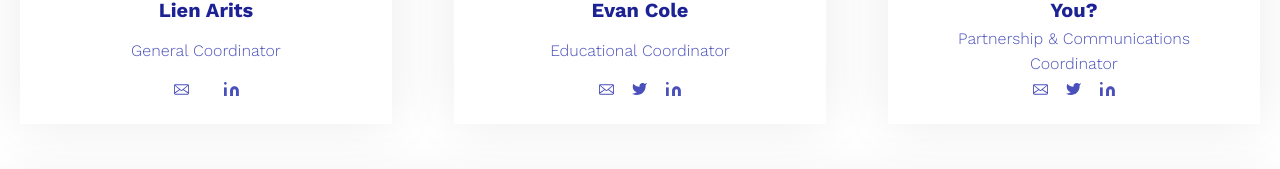
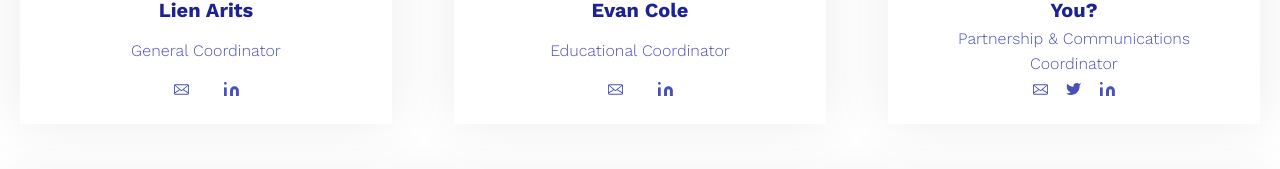
Before and after one commit to HackYourFutureBelgium/hackyourfuture.be, a Gatsby site: page /about in a window 1280 px wide. Shown: the part 2000-2169 px from the top of the page. Built offline with nearby package versions, Linux system fonts and the light colour scheme; Gatsby itself is replaced by a stand-in of ours.

Commit message:
Update OurTeam.jsx
Fix Evan's links + Remove Evan's empty Twitter link.

```diff
--- a/src/components/page-sections/our-team/OurTeam.jsx
+++ b/src/components/page-sections/our-team/OurTeam.jsx
@@ -25,9 +25,8 @@ const data = {
       fullName: "Evan Cole",
       role: "Educational Coordinator",
       links: [
-        { icon: "mail", src: "mailto:evan@hackyourfuture.be" },
-        { icon: "twitter", src: "" },
-        { icon: "linkedin", src: "https://www.linkedin.com/in/evan-cole/" },
+        { icon: "mail", link: "mailto:evan@hackyourfuture.be" },
+        { icon: "linkedin", link: "https://www.linkedin.com/in/evan-cole/" },
       ],
     },
     {
```
